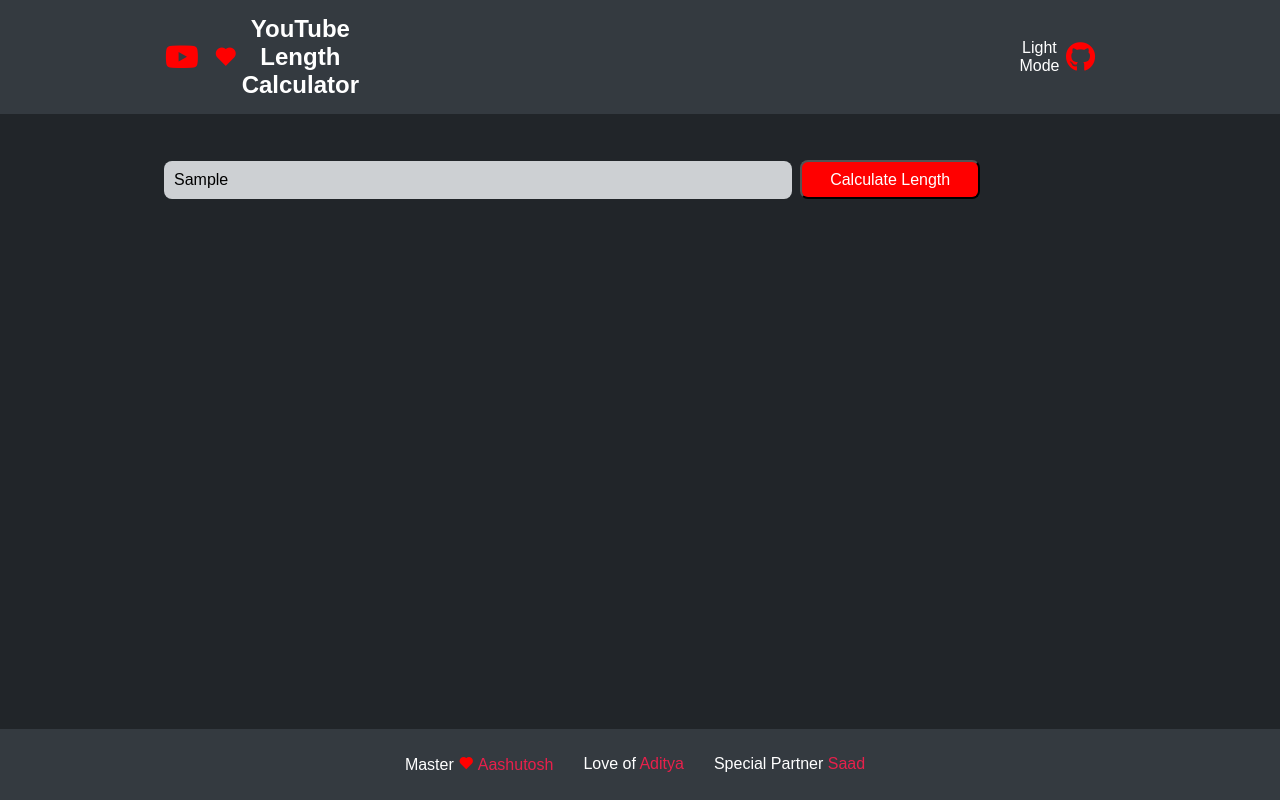
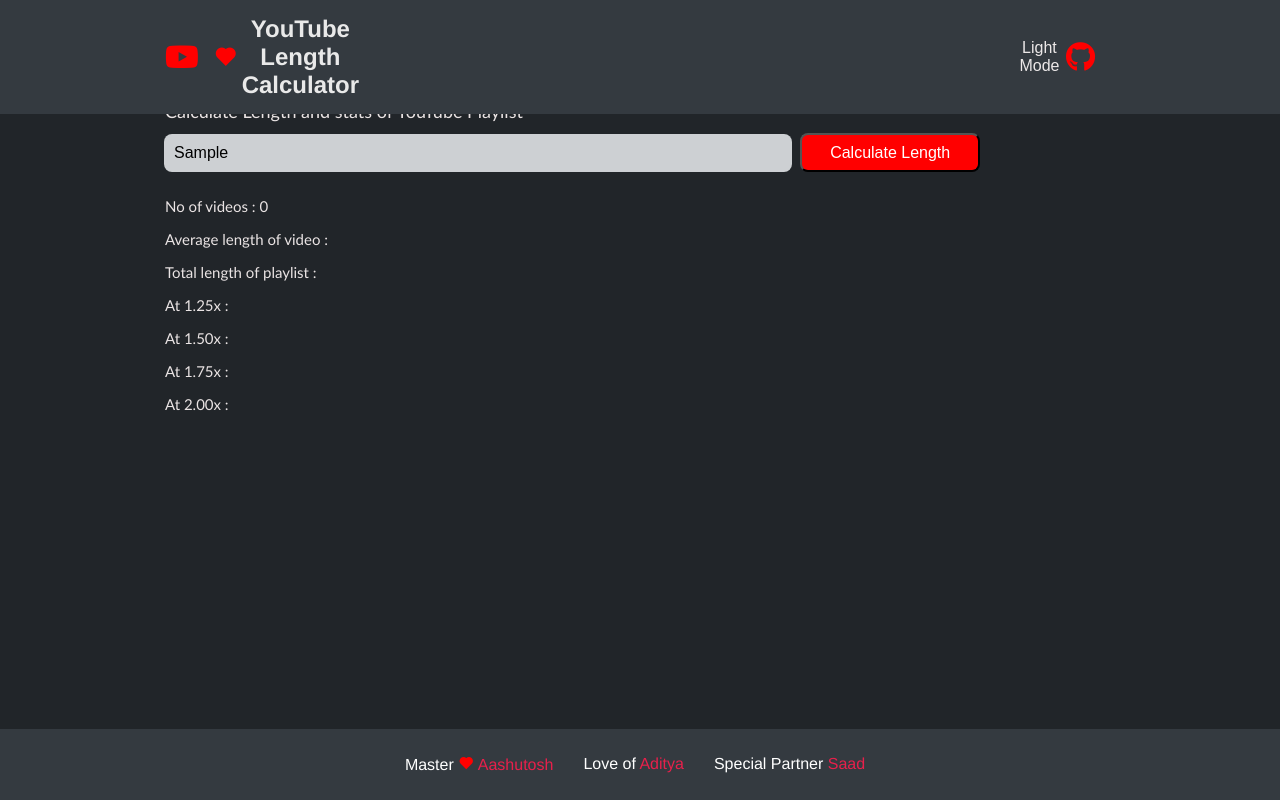
Before and after one commit to aashutosh148/YTplaylist-Length, a plain HTML site: page index.html in a window 1280 px wide. Both pictures are taken after typing "Sample" into the empty fields and a click on the button "Calculate Length". Drawn offline with nearby package versions, Linux system fonts and the light colour scheme.

Commit message:
final changes, complete backend

```diff
--- a/assets/js/videoUtils.js
+++ b/assets/js/videoUtils.js
@@ -102,7 +102,6 @@
                 const duration = video.contentDetails.duration;
                 totalDurationInSeconds += parseISO8601Duration(duration);
             }
-            console.log(totalVideos);
             // console.log(totalDurationInSeconds);
         }
         return { totalVideos, totalDurationInSeconds };
@@ -126,6 +125,12 @@
         minutes: Math.max(0, Math.min(59, minutes)),
         seconds: Math.max(0, Math.min(59, seconds)),
     };
+    formattedDuration.totalDurationInSeconds = totalDurationInSeconds;
 
     return formattedDuration;
 }
+
+function calculateAdjustedDuration(totalDurationInSeconds, speed) {
+    const adjustedDurationInSeconds = totalDurationInSeconds / speed;
+    return formatDuration(adjustedDurationInSeconds);
+}
--- a/index.html
+++ b/index.html
@@ -36,7 +36,7 @@
         <a href="https://github.com/aashutosh148/YTplaylist-Length"><i class="fab fa-github github-icon" style="color: red; font-size: 30px; "></i></a>
     </div>
 
-
+    <p id="title-p">Calculate Length and stats of YouTube Playlist</p>
 
     <div class="search-bar">
         <input style="border-radius: 8px;" type="text" id="videoUrl" placeholder="Enter YouTube video URL">
@@ -44,13 +44,13 @@
     </div>
 
 
-    <div id="information"></div>
+    <div id="result"></div>
 
     <footer>
         <div class="footer-content">
             <p>Master <i class='bx bxs-heart' style='color: red;'></i> <a style="color: rgb(232, 32, 75);" href="https://github.com/aashutosh148">Aashutosh</a></p>
             <p>Love of <a style="color: rgb(232, 32, 75);" href="https://github.com/aditya-1310">Aditya</a></p>
-            <p>Special Partner <a style="color: rgb(232, 32, 75);" href="#">Saad</a></p>
+            <p>Special Partner <a style="color: rgb(232, 32, 75);" href="https://github.com/SaadWasim002">Saad</a></p>
         </div>
     </footer>
 
--- a/index.js
+++ b/index.js
@@ -34,7 +34,7 @@
         document.querySelector(".dark-mode-btn").textContent = 'Light Mode';
     } else {
         body.style.backgroundColor = '#f8f9fa';
-        body.style.color = '#333';
+        body.style.color = '#2a2d2d';
         document.querySelector(".dark-mode-btn").textContent = 'Dark Mode';
     }
 }
@@ -49,8 +49,35 @@
     const { totalVideos, totalDurationInSeconds } = await fetchVideoDurations(allVideoId);
 
     const formattedDuration = formatDuration(totalDurationInSeconds);
-    console.log(`Total videos in the playlist: ${totalVideos}`);
-    // console.log(`Total duration of all videos: ${formattedDuration}`);
-    formattedDuration.totalDurationInSeconds = totalDurationInSeconds;
-    console.log(formattedDuration);
+
+
+    const speed1_25x = 1.25;
+    const speed1_5x = 1.5;
+    const speed1_75x = 1.75;
+    const speed2x = 2.0;
+
+    const avg = formatDuration(totalDurationInSeconds/totalVideos);
+    const adjusted1_25x = calculateAdjustedDuration(totalDurationInSeconds, speed1_25x);
+    const adjusted1_5x = calculateAdjustedDuration(totalDurationInSeconds, speed1_5x);
+    const adjusted1_75x = calculateAdjustedDuration(totalDurationInSeconds, speed1_75x);
+    const adjusted2x = calculateAdjustedDuration(totalDurationInSeconds, speed2x);
+
+
+    function formatResult(duration) {
+        return `${duration.days > 0 ? `${duration.days} days, ` : ''}${duration.hours > 0 ? `${duration.hours} hours, ` : ''}${duration.minutes > 0 ? `${duration.minutes} minutes, ` : ''}${duration.seconds > 0 ? `${duration.seconds} seconds` : ''}`;
+    }
+
+    // Display the results on the webpage
+    document.getElementById('result').innerHTML = `
+        <p>No of videos : ${totalVideos}</p>
+        <p>Average length of video : ${formatResult(avg)}</p>
+        <p>Total length of playlist : ${formatResult(formattedDuration)}</p>
+        <p>At 1.25x : ${formatResult(adjusted1_25x)}</p>
+        <p>At 1.50x : ${formatResult(adjusted1_5x)}</p>
+        <p>At 1.75x : ${formatResult(adjusted1_75x)}</p>
+        <p>At 2.00x : ${formatResult(adjusted2x)}</p>
+    `;
+
+
+
 });
--- a/style.css
+++ b/style.css
@@ -1,17 +1,17 @@
-
 body {
-    font-family: 'Arial', sans-serif;
+	font-family: "Arial", sans-serif;
 	margin: 0;
 	padding: 0;
 	background-color: #212529;
-    color: #333333;
+	color: #eae4e4;
 	transition: background-color 0.3s, color 0.3s;
+	font-family: "Franklin Gothic Medium", "Arial Narrow", Arial, sans-serif;
 }
 
 .navbar {
 	background-color: #343a40;
 	padding: 15px;
-    color: #fff;
+	color: #e9e9e9;
 	display: flex;
 	position: fixed;
 	width: 100%;
@@ -30,7 +30,7 @@
 }
 .search-bar {
 	padding: 10px;
-    margin: 150px 90px 10px;
+	margin: 1px 90px 10px;
 	display: flex;
 	/* justify-content: space-between; */
 	align-items: center;
@@ -47,6 +47,20 @@
 	display: flex;
 	justify-content: space-around;
 	align-items: center;
+}
+
+#title-p {
+	margin-top: 100px;
+	margin-left: 165px;
+	margin-bottom: 0px;
+	font-size: 18px;
+	font-family: "Trebuchet MS", sans-serif;
+}
+
+#result {
+	margin-left: 165px;
+	font-size: 15px;
+	font-family: "Trebuchet MS", sans-serif;
 }
 
 .footer-content {
@@ -68,12 +82,11 @@
 	padding-right: 0;
 	background-color: #cdd0d3;
 	border-collapse: collapse;
-    margin-left: 64px ;
+	margin-left: 64px;
 	margin-right: 8px;
 	font-size: 16px;
 	width: 690px;
 	outline: none;
-
 }
 
 /* input:active {
@@ -84,24 +97,25 @@
 
 .dark-mode-btn {
 	background-color: #343a40;
-    color: #fff;
+	color: #ece8e8;
 	border: none;
-    margin-left: 500px ;
+	margin-left: 500px;
 	cursor: pointer;
 	font-size: 16px;
+	font-style: bold;
 }
 .dark-mode-btn {
 	margin-right: auto;
 }
 
 .github-icon {
-    margin-right:200px ;
+	margin-right: 200px;
 }
-.fab fa-youtube youtube-icon{
+.fab fa-youtube youtube-icon {
 	margin-left: 90px;
 }
 
-.search-bar button:hover{
+.search-bar button:hover {
 	border-color: #e1e2cd;
 	color: white;
 	box-shadow: 0 0.5em 0.5em -0.4em #e9eadd;
@@ -120,14 +134,13 @@
 	/* border: 2px solid; */
 	padding: 0;
 	font-size: 16px;
-    transition: color 0.25s, border-color 0.25s, box-shadow 0.25s, transform 0.25s;
+	transition: color 0.25s, border-color 0.25s, box-shadow 0.25s,
+		transform 0.25s;
 }
-
 
 body.dark-mode.search-bar button {
 	border-color: #9a8576; /* Border color for light mode */
 	color: white;
-
 }
 
 h4 {
@@ -144,19 +157,19 @@
 	color: rgb(205, 196, 196);
 	box-shadow: 0 0.5em 0.5em -0.4em #eff31d;
 	transform: translateY(-0.25em);
-
 }
 /* Light Mode Hover Effect */
 body:not(.dark-mode) .search-bar button:hover {
 	border-color: #e21515;
-    color:white;
+	color: white;
 	box-shadow: 0 0.5em 0.5em -0.4em #b11010;
 	transform: translateY(-0.25em);
 }
 
 /* Media query for screens up to 768px */
 @media only screen and (max-width: 768px) {
-    .navbar h1, .navbar button {
+	.navbar h1,
+	.navbar button {
 		text-align: center;
 		margin: 0; /* Remove any margin for better responsiveness */
 	}
```
Lines whose indentation alone changed are shown as unchanged.
